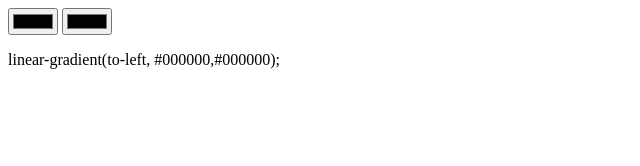
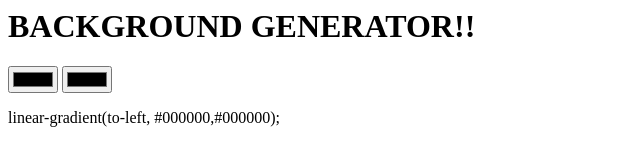
Before and after one commit to ritvikthukral/background-gen, a website: page index.html in a window 1280 px wide. Shown: the whole page, without its empty margins (0-640 px from the left). Drawn offline with Linux system fonts and the light colour scheme.

Commit message:
Revert "new changes"

```diff
--- a/index.html
+++ b/index.html
@@ -1,6 +1,6 @@
 <html>
   <head>
-    <!-- <h1>BACKGROUND GENERATOR</h1> -->
+    <h1>BACKGROUND GENERATOR!!</h1>
   </head>
   <body>
     <input id="c1" type="color"></input>
```
